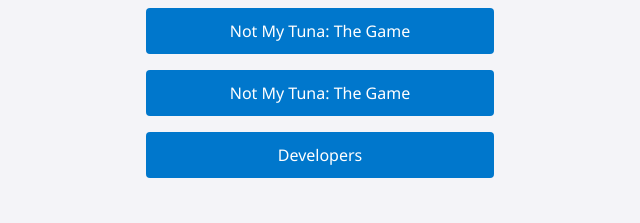
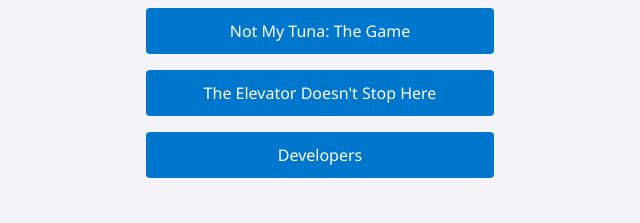
Before and after one commit to JoyCode-Studios/JoyCode-Games, a plain HTML site: page index.html in a window 1280 px wide. Shown: the part 454-677 px from the top of the page, 320-960 px from the left. Drawn offline with Linux system fonts and the light colour scheme.

Commit message:
Fix game title in button link
Corrected the game title for the button link.

```diff
--- a/index.html
+++ b/index.html
@@ -71,7 +71,7 @@
     <a href="genres/puzzle/rtc/rtc.html" class="button">Roll Through Chaos</a>
     <a href="genres/edu/fs.html" class="button">Firewise Safety</a>
     <a href="genres/mystery/nmt.html" class="button">Not My Tuna: The Game</a>
-    <a href="genres/puzzle/tedsh/tedsh.html" class="button">Not My Tuna: The Game</a>
+    <a href="genres/puzzle/tedsh/tedsh.html" class="button">The Elevator Doesn't Stop Here</a>
     <a href="developers.html" class="button">Developers</a>
   </div>
 
```
